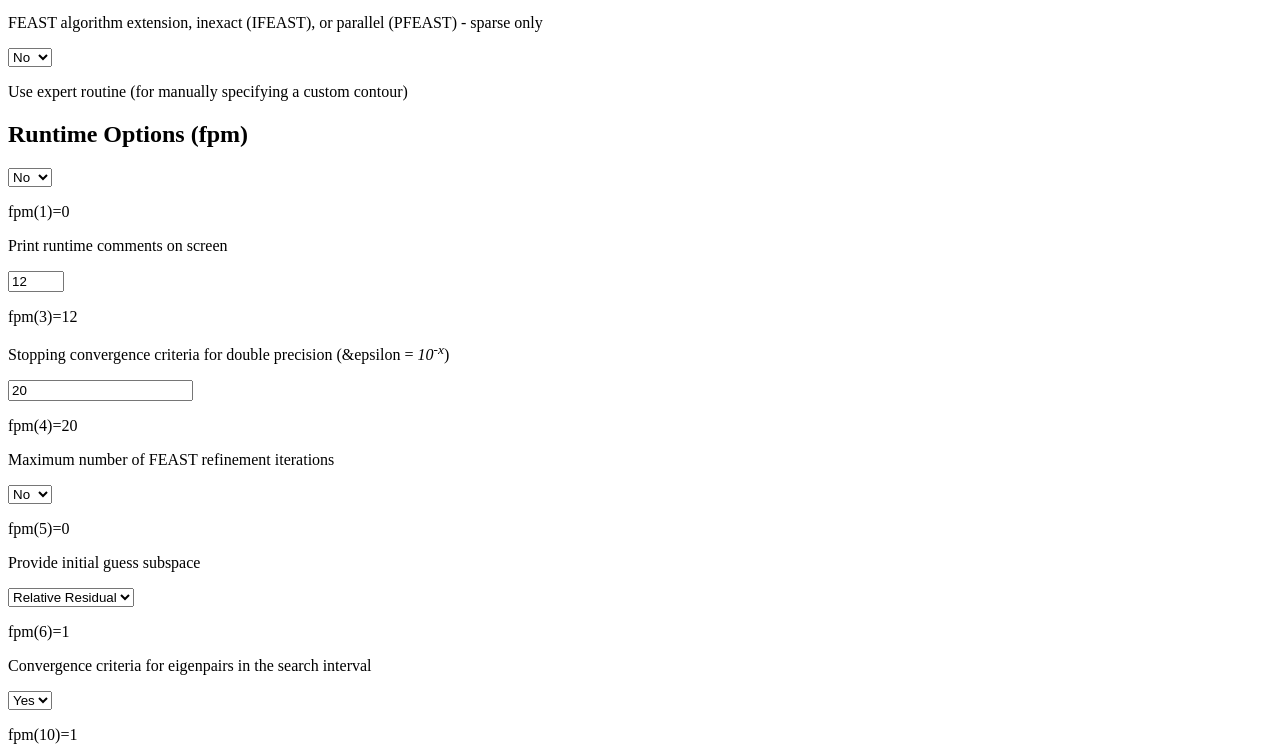
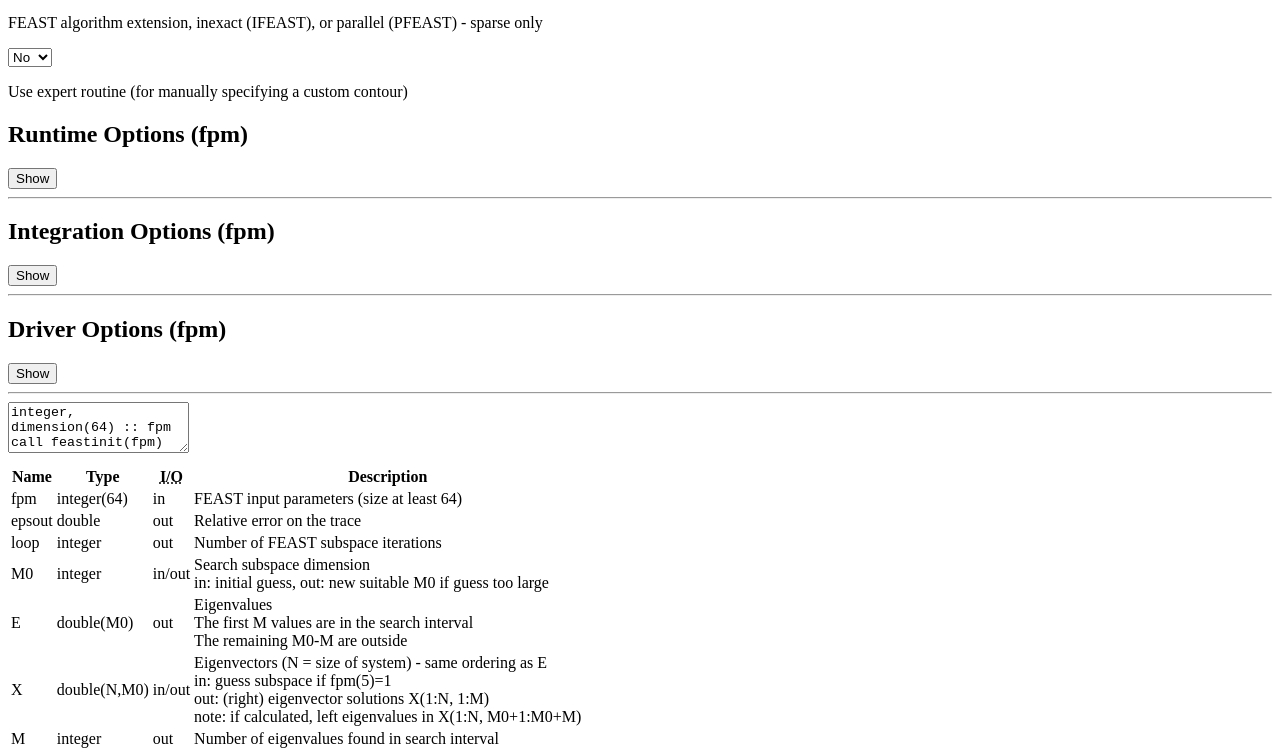
Before and after one commit to spacedome/feast-config, a Svelte app: page / in a window 1280 px wide. Shown: the part 824-1576 px from the top of the page. Built offline with nearby package versions, Linux system fonts and the light colour scheme.

Commit message:
Add collapsing, fixed logo, css changes

```diff
--- a/src/App.svelte
+++ b/src/App.svelte
@@ -6,6 +6,8 @@
 	import InterfaceTable from './InterfaceTable.svelte';
 	import FPMSelect from './FPMSelect.svelte';
 	import FPMInteger from './FPMInteger.svelte';
+
+	import { slide } from 'svelte/transition';
 
 	let params = {
 		version:	4,
@@ -52,6 +54,10 @@
 
 	let fpm = JSON.parse(JSON.stringify(fpm_init)); // deep clone
 
+	let runtime_visable = false;
+	let contour_visable = false;
+	let driver_visable  = false;
+
 	// // just to "trick" svelte compiler into not making variables depend on themselves
 	// function set_fpm(x, v) {
 	// 	fpm[x] = v;
@@ -92,7 +98,7 @@
 	function fpm_set_default_fpm(p) {
 		switch (p) {
 			case 2:
-				if (is_ifeast()) {
+				if (is_ifeast(params)) {
 					fpm[2] = 4;
 				} else if (fpm[14]===2) {
 					fpm[2] = 3;
@@ -101,12 +107,12 @@
 				}
 				break;
 			case 4:
-				fpm[4] =  is_ifeast() ? 50 : 20;
+				fpm[4] =  is_ifeast(params) ? 50 : 20;
 				break;
 			case 8:
 				if (fpm[14]===2) {
 					fpm[8] = 6;
-				} else if (is_ifeast()) {
+				} else if (is_ifeast(params)) {
 					fpm[8] = 8;
 				} else {
 					fpm[8] = 16;
@@ -115,33 +121,33 @@
 			case 15:
 				if (fpm[14]===2) {
 					fpm[15] = 1;
-				} else if (is_complexsym()) {
+				} else if (is_complexsym(params)) {
 					fpm[15] = 2;
 				} else {
 					fpm[15] = 0;
 				}
 				break;
 			case 16:
-				fpm[16] = (is_ifeast() || is_complexsym()) ? 1 : 0;
+				fpm[16] = (is_ifeast(params) || is_complexsym(params)) ? 1 : 0;
 				break;
 			case 18:
-				fpm[18] = ((!is_ifeast() && params.prob_type !== 'pev') && (is_hermitian() || (params.data_type === d && params.symmetry === 's'))) ? 30 : 100;
+				fpm[18] = ((!is_ifeast(params) && params.prob_type !== 'pev') && (is_hermitian(params) || (params.data_type === d && params.symmetry === 's'))) ? 30 : 100;
 				break;
 			default:
 				break;
 		}
 	}
 
-	function is_ifeast() {
-		return (params.algorithm === 'inexact' || params.algorithm === 'both');
+	function is_ifeast(parameters) {
+		return (parameters.algorithm === 'inexact' || parameters.algorithm === 'both');
 	}
 
-	function is_complexsym() {
-		return (params.data_type === 'z' && params.symmetry === 's');
+	function is_complexsym(parameters) {
+		return (parameters.data_type === 'z' && parameters.symmetry === 's');
 	}
 
-	function is_hermitian() {
-		return (params.symmetry === 's' || params.symmetry === 'h');
+	function is_hermitian(parameters) {
+		return (parameters.symmetry === 's' || parameters.symmetry === 'h');
 	}
 
 	function is_real(parameters) {
@@ -384,10 +390,24 @@
 
 	<div class="container">
 
+		<div class="columns is-mobile">
+			<div class="column is-10">
 				<h2 class="title is-4">
 					Runtime Options (<span class="is-family-code">fpm</span>)
 				</h2>
+			</div>
+			<div class="column is-small">
+				<button class="button is-fullwidth" on:click="{() => runtime_visable = !runtime_visable}">
+					<span>{runtime_visable ? "Hide" : "Show"}</span>
+					<span class="icon is-small">
+						<i class="arrow {runtime_visable ? 'up' : 'down'}" aria-hidden="true"></i>
+					</span>
+				</button>
+			</div>
+		</div>
 
+		{#if runtime_visable}
+			<div transition:slide>
 			<!-- fpm 1 -->
 			<FPMSelect bind:value={fpm[1]} fpmIndex={1}
 				description="Print runtime comments on screen">
@@ -447,13 +467,32 @@
 				<option value={1}>Subspace</option>
 				<option value={2}>Stochastic</option>
 			</FPMSelect>
+			</div>
+		{:else}
+			<hr class="dotted"/>
+		{/if}
 
+		<div class="columns is-mobile">
+			<div class="column is-10">
 				<h2 class="title is-4">
 					Integration Options (<span class="is-family-code">fpm</span>)
 				</h2>
+			</div>
+			<div class="column is-small">
+				<button class="button is-fullwidth has-dropdown" on:click="{() => contour_visable = !contour_visable}">
+					<span class="has-text-left">{contour_visable ? "Hide" : "Show"}</span>
+					<span class="icon is-small">
+						<i class="arrow {contour_visable ? 'up' : 'down'}" aria-hidden="true"></i>
+					</span>
+				</button>
+			</div>
+		</div>
 
+		{#if contour_visable}
+			<div transition:slide>
 			<!-- fpm 16 -->
 			<FPMSelect bind:value={fpm[16]} fpmIndex={16}
+			on:change="{() => {fpm_set_default_fpm(2); fpm_set_default_fpm(8)}}"
 			description="Integration quadrature type (Zolotarev for Hermitian only)">
 				<option value={0}>Gauss</option>
 				<option value={1}>Trapezoidal</option>
@@ -461,7 +500,7 @@
 			</FPMSelect>
 
 			<!-- fpm 17 DEPRECIATED IN 4.0 -->
-		<!-- {#if !is_hermitian()}
+			<!-- {#if !is_hermitian(params)}
 				<FPMSelect bind:value={fpm[17]} fpmIndex={17}
 				description="Integration quadrature type (non-Hermitian only, full contour) DEPRECIATED IN 4.0">
 					<option value={0}>Gauss</option>
@@ -470,58 +509,77 @@
 			{/if} -->
 
 			<!-- fpm 2 -->
-		{#if is_hermitian()}
 			{#if fpm[16]===1}
 				<FPMInteger bind:value={fpm[2]} fpmIndex={2} min=1
+					disabled={!is_hermitian(params) || null}
 					description="Number of contour points (Hermitian only, half contour)"/>
 			{:else}
 				<FPMSelect bind:value={fpm[2]} fpmIndex={2}
+					disabled={!is_hermitian(params) || null}
 					description="Number of contour points (Hermitian only, half contour)">
 					{#each [1,2,3,4,5,6,7,8,9,10,11,12,13,14,15,16,17,18,19,20,24,32,40,48,56] as points}
 					<option value={points}>{points}</option>
 					{/each}
 				</FPMSelect>
 			{/if}
-		{/if}
+
 
 			<!-- fpm 8 -->
-		{#if !is_hermitian()}
 			{#if fpm[16]===1}
 				<FPMInteger bind:value={fpm[8]} fpmIndex={8} min=2
+					disabled={is_hermitian(params) || null}
 					description="Number of contour points (non-Hermitian only, full contour)"/>
 			{:else}
 				<FPMSelect bind:value={fpm[8]} fpmIndex={8}
+					disabled={is_hermitian(params) || null}
 					description="Number of contour points (non-Hermitian only, full contour)">
 					{#each [2,3,4,5,6,7,8,9,10,11,12,13,14,15,16,17,18,19,20,21,22,23,24,25,26,27,28,29,30,31,32,33,34,35,36,37,38,39,40,48,64,80,96,112] as points}
 					<option value={points}>{points}</option>
 					{/each}
 				</FPMSelect>
 			{/if}
-		{/if}
 
 			<!-- fpm 15 -->
-		{#if !is_hermitian()}
 			<FPMSelect bind:value={fpm[15]} fpmIndex={15}
+				disabled={!is_hermitian(params) || null}
 				description="Contour scheme for non Hermitian problem (CS - complex symmetric)">
 				<option value={0}>Two-sided</option>
 				<option value={1}>One-sided</option>
 				<option value={0}>One-sided CS</option>
 			</FPMSelect>
-		{/if}
 
 			<!-- fpm 18 -->
 			<FPMInteger bind:value={fpm[18]} fpmIndex={18} min=1 max=100
 				description="Contour elliptical ratio (scale vertically by x/100)"/>
 
 			<!-- fpm 19 -->
-		{#if !is_real(params)}
 			<FPMInteger bind:value={fpm[19]} fpmIndex={19} min=-180 max=180
+				disabled={is_real(params) || null}
 				description="Rotate elliptical contour by x degrees (-180 <= x <= 180)"/>
+
+			</div>
+		{:else}
+			<hr class="dotted"/>
 		{/if}
 
+		<div class="columns is-mobile">
+			<div class="column is-10">
 				<h2 class="title is-4">
 					Driver Options (<span class="is-family-code">fpm</span>)
 				</h2>
+			</div>
+			<div class="column is-small">
+				<button class="button is-fullwidth has-dropdown" on:click="{() => driver_visable = !driver_visable}">
+					<span class="has-text-left">{driver_visable ? "Hide" : "Show"}</span>
+					<span class="icon is-small">
+						<i class="arrow {driver_visable ? 'up' : 'down'}" aria-hidden="true"></i>
+					</span>
+				</button>
+			</div>
+		</div>
+
+		{#if driver_visable}
+			<div transition:slide>
 			<!-- fpm 40 -->
 			<FPMSelect bind:value={fpm[40]} fpmIndex={40}
 			disabled="{!is_real(params) || null}"
@@ -555,12 +613,16 @@
 			</FPMSelect>
 
 			<!-- fpm 45 -->
-		<FPMInteger bind:value={fpm[45]} fpmIndex={45} min=0 max=10 disabled="{!is_ifeast() || null}"
+			<FPMInteger bind:value={fpm[45]} fpmIndex={45} min=0 max=10 disabled="{!is_ifeast(params) || null}"
 				description="Accuracy of iterative solver 10^-x (IFEAST only)"/>
 
 			<!-- fpm 46 -->
-		<FPMInteger bind:value={fpm[46]} fpmIndex={46} min=1 disabled="{!is_ifeast() || null}"
+			<FPMInteger bind:value={fpm[46]} fpmIndex={46} min=1 disabled="{!is_ifeast(params) || null}"
 				description="Maximum iterations of inner iterative system solver (IFEAST only)"/>
+			</div>
+		{:else}
+			<hr class="dotted"/>
+		{/if}
 
 		<div class="columns">
 			<div class="column control">
--- a/src/FPMInteger.svelte
+++ b/src/FPMInteger.svelte
@@ -18,9 +18,9 @@
         </div>
     </div>
     <div class="column is-small is-2">
-        <p class="box is-family-code has-text-centered is-size-6">fpm({fpmIndex})={value}</p>
+        <p class={"box is-family-code has-text-centered is-size-6" + (disabled ? " disabled" : "")}>fpm({fpmIndex})={value}</p>
     </div>
     <div class="column">
-        <p class="box">{@html description}</p>
+        <p class={"box" + (disabled ? " disabled" : "")}>{@html description}</p>
     </div>
 </div>
--- a/src/FPMSelect.svelte
+++ b/src/FPMSelect.svelte
@@ -11,7 +11,7 @@
     <div class="column is-2">
         <div class="field">
             <p class="control is-expanded">
-                <span class={"select is-fullwidth " + state}>
+                <span class={"select is-fullwidth " + (disabled ? " disabled " : " ") + state}>
                     <select bind:value={value} disabled={disabled} on:change>
                         <slot></slot>>
                     </select>
@@ -20,9 +20,9 @@
         </div>
     </div>
     <div class="column is-small is-2">
-        <p class="box is-family-code has-text-centered is-size-6">fpm({fpmIndex})={nonum? "x" : value}</p>
+        <p class={"box is-family-code has-text-centered is-size-6" + (disabled ? " disabled" : "")}>fpm({fpmIndex})={nonum? "x" : value}</p>
     </div>
     <div class="column">
-        <p class="box">{description}</p>
+        <p class={"box" + (disabled ? " disabled" : "")}>{description}</p>
     </div>
 </div>
--- a/src/InterfaceSelect.svelte
+++ b/src/InterfaceSelect.svelte
@@ -9,7 +9,7 @@
     <div class="column is-one-quarter">
         <div class="field">
             <p class="control is-expanded">
-                <span class={"select is-fullwidth " + state} >
+                <span class={"select is-fullwidth" + (disabled ? " disabled " : " ") + state} >
                     <select bind:value={value} disabled={disabled} on:change>
                         <slot></slot>
                     </select>
@@ -18,6 +18,6 @@
         </div>
     </div>
     <div class="column">
-        <p class="box">{description}</p>
+        <p class={"box" + (disabled ? " disabled" : "")}>{description}</p>
     </div>
 </div>
--- a/src/scss-entrypoint.scss
+++ b/src/scss-entrypoint.scss
@@ -28,9 +28,14 @@ $info: $color-bright;
 $dark: $color-input;
 $text: $color-text;
 
+$table-background-color: $color-input;
+$table-striped-row-even-background-color: #E9E9E9;
+$table-cell-border: 1px solid $color-back;
+
 $footer-background-color: $color-back;
 $body-background-color: $color-back;
 
+$button-background-color: $color-input;
 
 $widescreen-enabled: false;
 $fullhd-enabled: false;
@@ -64,7 +69,8 @@ $body-overflow-x: "scroll";
 @import "../node_modules/bulma/sass/utilities/_all.sass";
 @import "../node_modules/bulma/sass/base/_all.sass";
 @import "../node_modules/bulma/sass/elements/table.sass";
-// @import "../node_modules/bulma/sass/elements/button.sass";
+@import "../node_modules/bulma/sass/elements/button.sass";
+// @import "../node_modules/bulma/sass/elements/icon.sass";
 @import "../node_modules/bulma/sass/elements/notification.sass";
 @import "../node_modules/bulma/sass/elements/container.sass";
 @import "../node_modules/bulma/sass/elements/box.sass";
@@ -73,6 +79,7 @@ $body-overflow-x: "scroll";
 @import "../node_modules/bulma/sass/grid/columns.sass";
 @import "../node_modules/bulma/sass/layout/section.sass";
 @import "../node_modules/bulma/sass/layout/footer.sass";
+// @import "../node_modules/bulma/sass/components/dropdown.sass";
 
 div.container:not(:first-child) {
     padding-bottom: 2em;
@@ -86,3 +93,64 @@ img {
     min-width: 100px;
     min-height: 100px
 }
+
+i.arrow {
+    border: 3px solid transparent;
+    padding: 3px;
+    border-color:#C04848;
+    right: 1.125em;
+    z-index: 4;
+    border-radius: 2px;
+    border-right: 0;
+    border-right-color: currentcolor;
+    border-top: 0;
+    border-top-color: currentcolor;
+    content: " ";
+    display: block;
+    height: 0.625em;
+    margin-top: -0.4375em;
+    pointer-events: none;
+    position: absolute;
+    top: 50%;
+    transform-origin: center;
+    width: 0.625em;
+  }
+
+.down {
+    transform: rotate(-45deg);
+}
+
+.up {
+    transform: rotate(135deg);
+}
+
+hr.dotted {
+    border-top: 2px dashed $color-input;
+    background-color: $color-back;
+}
+
+button.button {
+    justify-content: left;
+}
+
+hr {
+    background-color: $color-input;
+}
+
+.select.disabled:not(.is-multiple):not(.is-loading)::after {
+    border-color: #AAAAAA;
+}
+
+.input[disabled], .textarea[disabled], .select select[disabled], fieldset[disabled] .input, fieldset[disabled] .textarea, fieldset[disabled] .select select, .select fieldset[disabled] select {
+    background-color: #D5D5D5;
+    border-color: #D0D0D0;
+}
+
+p.disabled {
+    background-color: #D5D5D5;
+    color: #7a7a7a;
+}
+
+// h1.title {
+//     font-family: Cambria, Cochin, Georgia, Times, 'Times New Roman', serif;
+// }
```
Also changed, not shown: public/FEAST.svg, public/FEAST_original.svg. Lines whose indentation alone changed are shown as unchanged.
